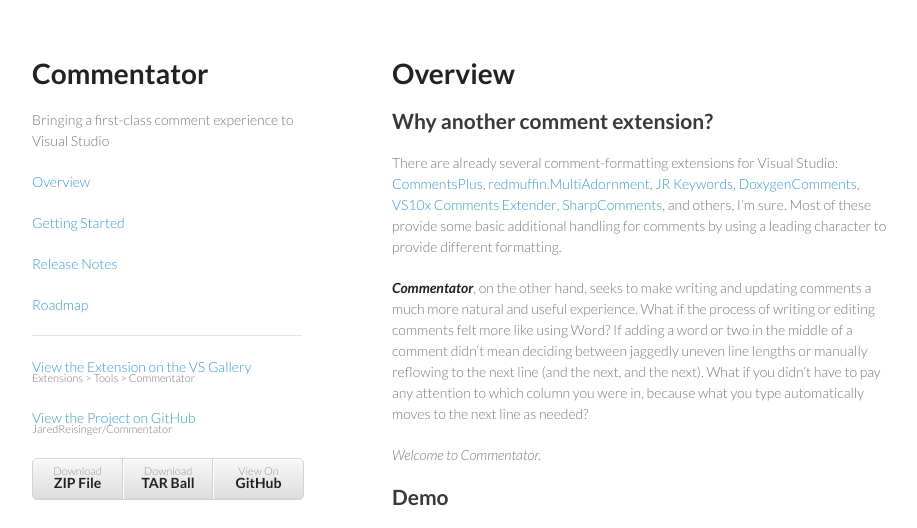
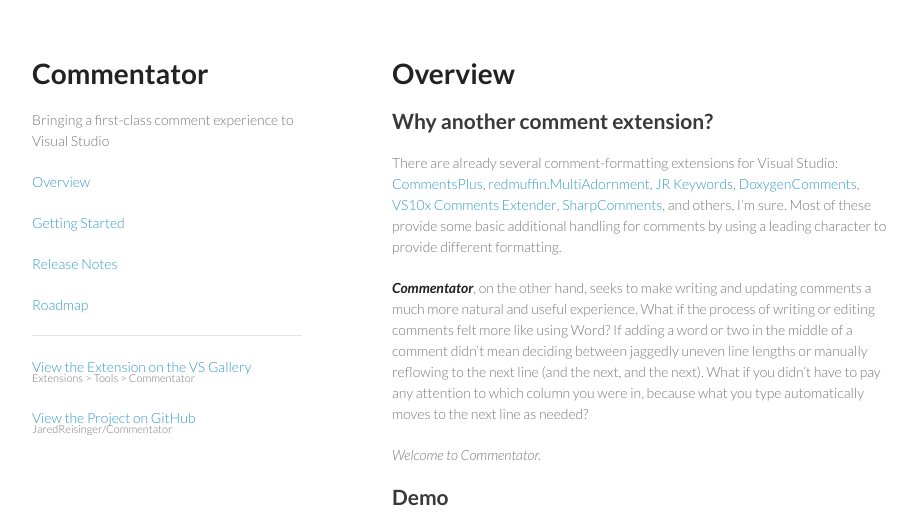
Before and after one commit to JaredReisinger/Commentator, a Jekyll site: the page built from index.md, in a window 1280 px wide and 1063 px high. Shown: the top 528 px of the window, without its empty margins (178-1095 px from the left). Built offline with Jekyll 4.4.1, drawn with Linux system fonts in a browser that asks for light colours; grey boxes are pictures that could not be loaded.

Commit message:
Remove "btn"-style links from template.

```diff
--- a/_layouts/default.html
+++ b/_layouts/default.html
@@ -39,11 +39,11 @@
                 <a href="https://github.com/JaredReisinger/Commentator">View the Project on GitHub <small>JaredReisinger/Commentator</small></a>
             </p>
 
-            <ul class="btn">
+            <!--<ul class="btn">
                 <li><a href="https://github.com/JaredReisinger/Commentator/zipball/master">Download <strong>ZIP File</strong></a></li>
                 <li><a href="https://github.com/JaredReisinger/Commentator/tarball/master">Download <strong>TAR Ball</strong></a></li>
                 <li><a href="https://github.com/JaredReisinger/Commentator">View On <strong>GitHub</strong></a></li>
-            </ul>
+            </ul>-->
 
         </header>
         <section>
```
